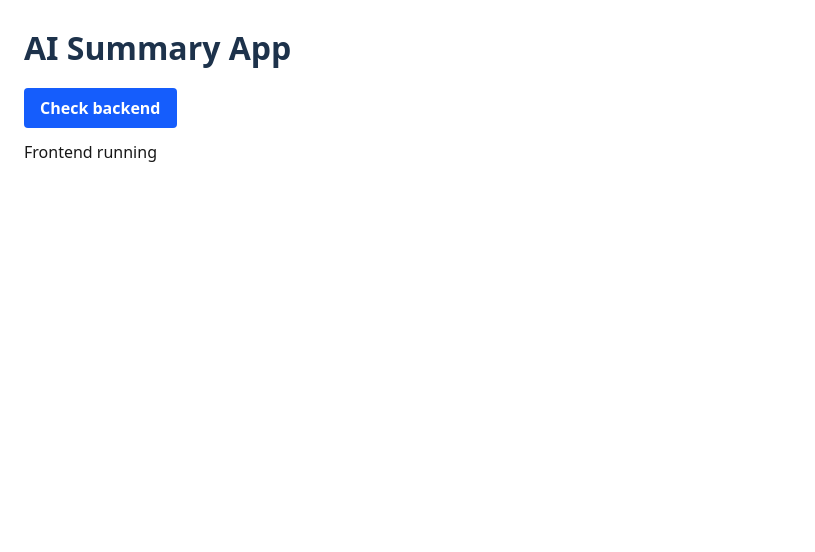
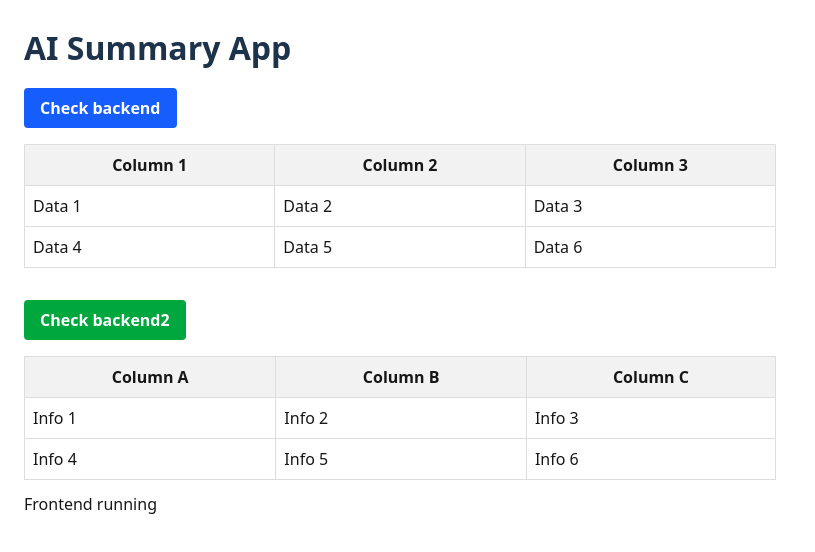
Before and after one commit to 25000518g/ai-summary-app, a Next.js app in the folder my-app/: page / in a window 1280 px wide. Shown: the top 552 px of the page, without its empty margins (0-815 px from the left). Built offline with nearby package versions, Linux system fonts and the light colour scheme.

Commit message:
modify GUI

```diff
--- a/my-app/app/page.tsx
+++ b/my-app/app/page.tsx
@@ -16,12 +16,67 @@ export default function Home() {
   return (
     <div style={{ fontFamily: "system-ui", padding: 24, maxWidth: 800 }}>
       <h1 style={{ fontSize: '2rem', fontWeight: 'bold', marginBottom: '1rem', color: '#1d324b' }}>AI Summary App</h1>
-      <button
-        onClick={checkBackend}
-        className="bg-blue-600 hover:bg-blue-700 text-white font-semibold py-2 px-4 rounded"
-      >
-        Check backend
-      </button>
+
+      <div style={{ marginBottom: '2rem' }}>
+        <button
+          onClick={checkBackend}
+          className="bg-blue-600 hover:bg-blue-700 text-white font-semibold py-2 px-4 rounded mb-4"
+        >
+          Check backend
+        </button>
+        <table style={{ width: '100%', borderCollapse: 'collapse' }}>
+          <thead>
+            <tr>
+              <th style={{ border: '1px solid #ddd', padding: '8px', backgroundColor: '#f2f2f2' }}>Column 1</th>
+              <th style={{ border: '1px solid #ddd', padding: '8px', backgroundColor: '#f2f2f2' }}>Column 2</th>
+              <th style={{ border: '1px solid #ddd', padding: '8px', backgroundColor: '#f2f2f2' }}>Column 3</th>
+            </tr>
+          </thead>
+          <tbody>
+            <tr>
+              <td style={{ border: '1px solid #ddd', padding: '8px' }}>Data 1</td>
+              <td style={{ border: '1px solid #ddd', padding: '8px' }}>Data 2</td>
+              <td style={{ border: '1px solid #ddd', padding: '8px' }}>Data 3</td>
+            </tr>
+            <tr>
+              <td style={{ border: '1px solid #ddd', padding: '8px' }}>Data 4</td>
+              <td style={{ border: '1px solid #ddd', padding: '8px' }}>Data 5</td>
+              <td style={{ border: '1px solid #ddd', padding: '8px' }}>Data 6</td>
+            </tr>
+          </tbody>
+        </table>
+      </div>
+
+      <div>
+        <button
+          onClick={checkBackend}
+          className="bg-green-600 hover:bg-green-700 text-white font-semibold py-2 px-4 rounded mb-4"
+        >
+          Check backend2
+        </button>
+        <table style={{ width: '100%', borderCollapse: 'collapse' }}>
+          <thead>
+            <tr>
+              <th style={{ border: '1px solid #ddd', padding: '8px', backgroundColor: '#f2f2f2' }}>Column A</th>
+              <th style={{ border: '1px solid #ddd', padding: '8px', backgroundColor: '#f2f2f2' }}>Column B</th>
+              <th style={{ border: '1px solid #ddd', padding: '8px', backgroundColor: '#f2f2f2' }}>Column C</th>
+            </tr>
+          </thead>
+          <tbody>
+            <tr>
+              <td style={{ border: '1px solid #ddd', padding: '8px' }}>Info 1</td>
+              <td style={{ border: '1px solid #ddd', padding: '8px' }}>Info 2</td>
+              <td style={{ border: '1px solid #ddd', padding: '8px' }}>Info 3</td>
+            </tr>
+            <tr>
+              <td style={{ border: '1px solid #ddd', padding: '8px' }}>Info 4</td>
+              <td style={{ border: '1px solid #ddd', padding: '8px' }}>Info 5</td>
+              <td style={{ border: '1px solid #ddd', padding: '8px' }}>Info 6</td>
+            </tr>
+          </tbody>
+        </table>
+      </div>
+
       <p style={{ marginTop: 12 }}>{status}</p>
     </div>
   );
```
